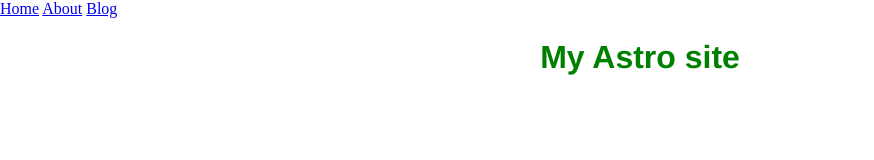
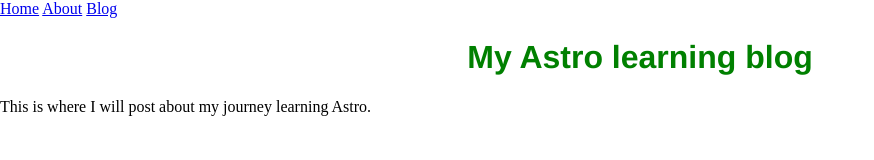
Before and after one commit to Jajajaaaaa/Proyectos_de_comienzo, an Astro site in the folder Using_Astro/: page /blog in a window 1280 px wide. Shown: the whole page, without its empty margins (0-874 px from the left). Built offline with nearby package versions, Linux system fonts and the light colour scheme; Astro itself is replaced by a stand-in of ours.

Commit message:
Changes 4

```diff
--- a/Using_Astro/src/pages/blog.astro
+++ b/Using_Astro/src/pages/blog.astro
@@ -17,7 +17,9 @@ import Layout from '../layouts/Layout.astro';
     <a href="/blog/">Blog</a>
   </head>
   <body>
-	<h1>My Astro site</h1>
+	<h1>My Astro learning blog</h1>
+	<p>This is where I will post about my journey learning Astro.</p>
+</body>
   </body>
   <style>
 	h1 {
```
